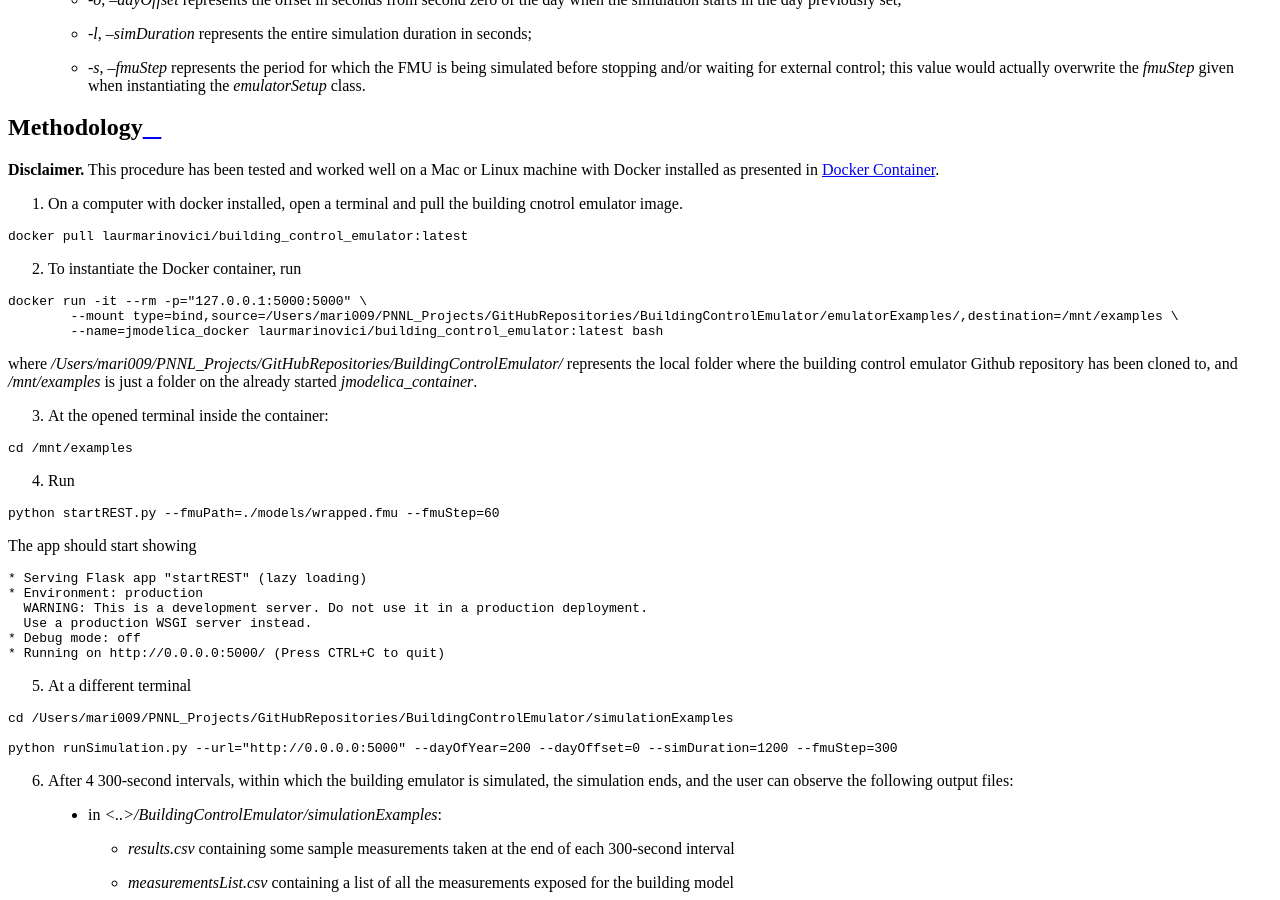
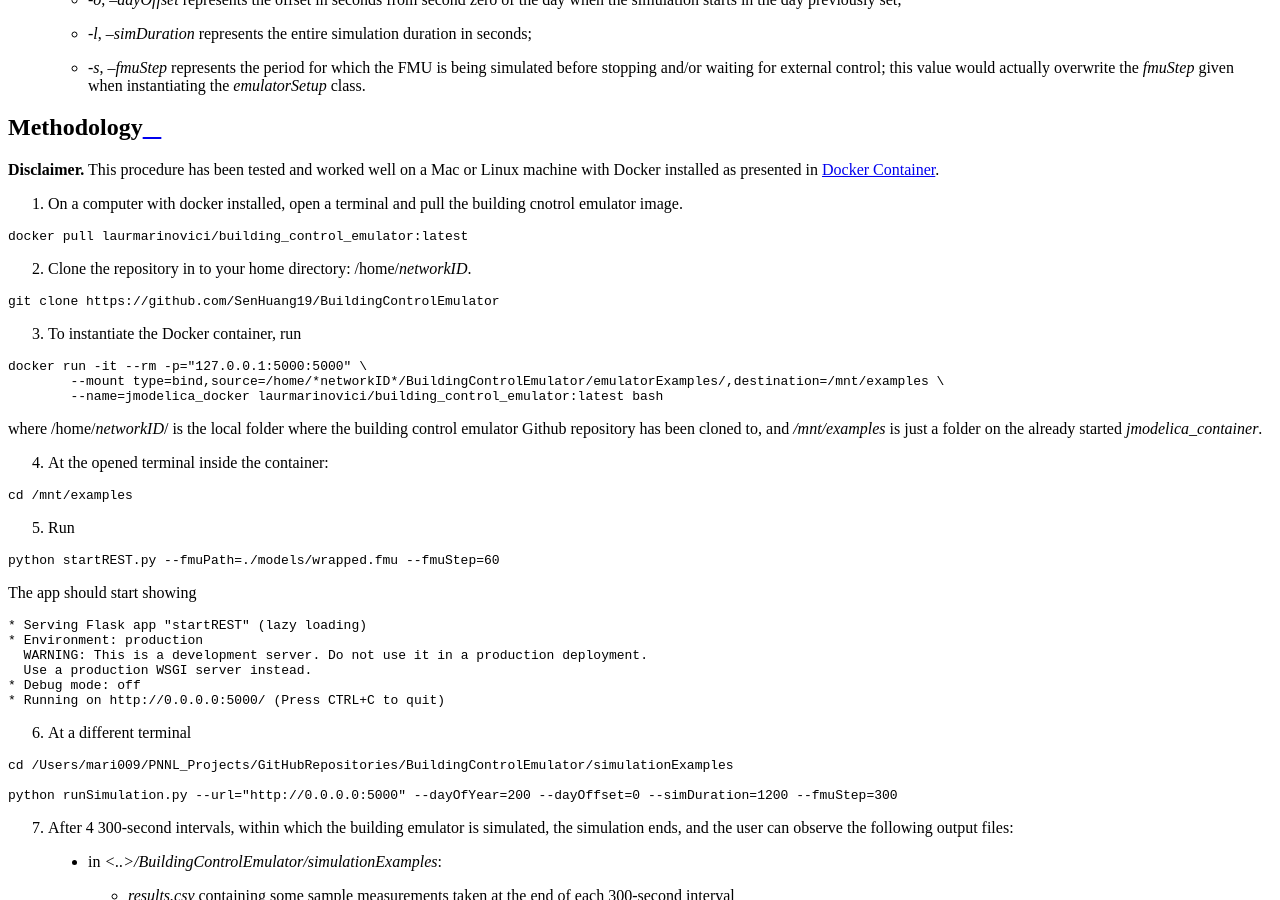
Before and after one commit to SenHuang19/BuildingControlEmulator, a Sphinx documentation site: the page built from docs/buildingEmulatorExamples.rst, in a window 1280 px wide and 900 px high, scrolled down 986 px. Built offline with Sphinx 7.4.7 and the Read the Docs theme 2.0.0, drawn with Linux system fonts in a browser that asks for light colours; formulas are drawn with MathJax 3.

Commit message:
modify the procedure to start the emulator docker

```diff
--- a/docs/buildingEmulatorExamples.rst
+++ b/docs/buildingEmulatorExamples.rst
@@ -55,23 +55,32 @@ Methodology
 
   docker pull laurmarinovici/building_control_emulator:latest
 
-2. To instantiate the Docker container, run
+
+2. Clone the repository in to your home directory: /home/*networkID*.
+
+.. code::
+
+  git clone https://github.com/SenHuang19/BuildingControlEmulator
+
+
+3. To instantiate the Docker container, run
 
 .. code::
 
   docker run -it --rm -p="127.0.0.1:5000:5000" \
-          --mount type=bind,source=/Users/mari009/PNNL_Projects/GitHubRepositories/BuildingControlEmulator/emulatorExamples/,destination=/mnt/examples \
+          --mount type=bind,source=/home/*networkID*/BuildingControlEmulator/emulatorExamples/,destination=/mnt/examples \
           --name=jmodelica_docker laurmarinovici/building_control_emulator:latest bash
 
-where */Users/mari009/PNNL_Projects/GitHubRepositories/BuildingControlEmulator/* represents the local folder where the building control emulator Github repository has been cloned to, and */mnt/examples* is just a folder on the already started *jmodelica_container*.
 
-3. At the opened terminal inside the container:
+where /home/*networkID*/ is the local folder where the building control emulator Github repository has been cloned to, and */mnt/examples* is just a folder on the already started *jmodelica_container*.
+
+4. At the opened terminal inside the container:
 
 .. code::
 
   cd /mnt/examples
 
-4. Run
+5. Run
 
 .. code::
 
```
Also changed, not shown: other parts of docs/buildingEmulatorExamples.rst (+2 -2 lines).
